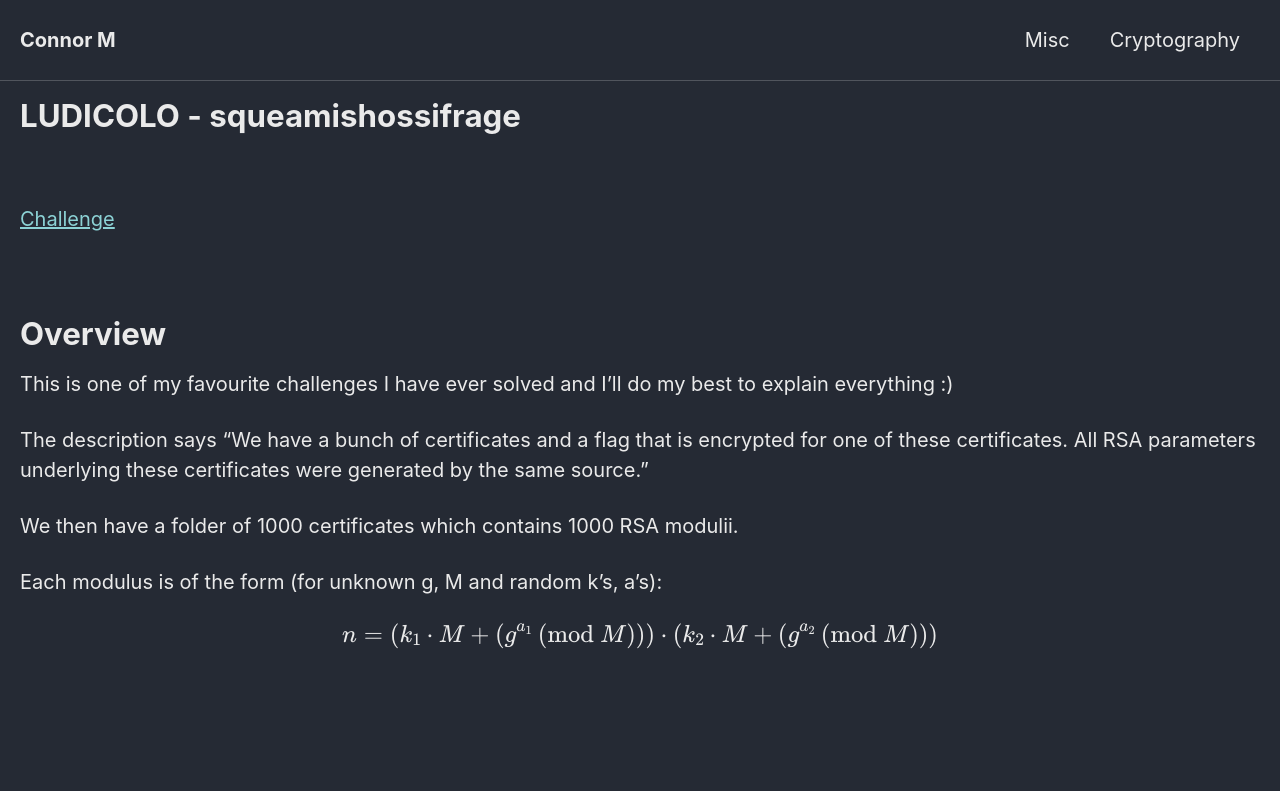
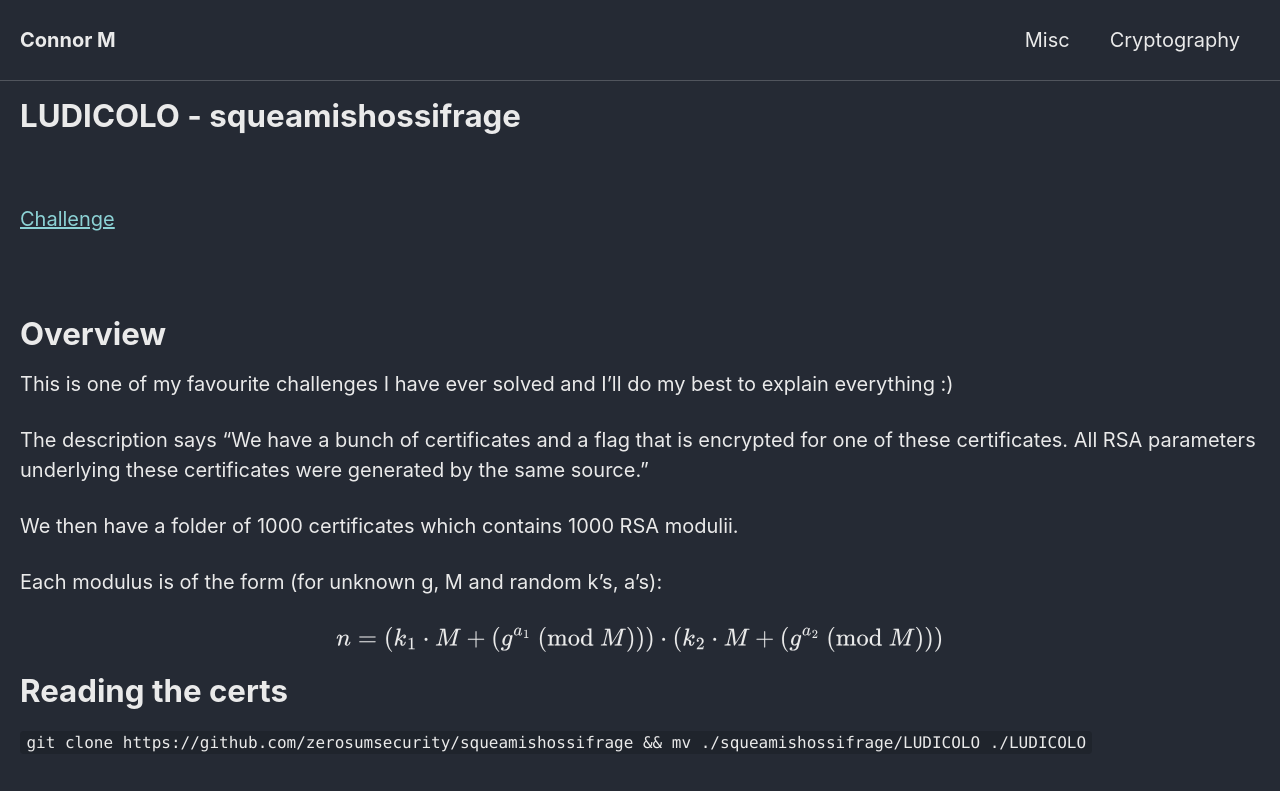
Before and after one commit to Connor-McCartney/Connor-McCartney.github.io, a Jekyll site: the page built from _pages/cryptography/rsa/LUDICOLO-squeamishossifrage.md, in a window 1280 px wide. Shown: the top 791 px of the page. Built offline with Jekyll 4.4.1, drawn with Linux system fonts in a browser that asks for light colours; cached includes are drawn as plain includes.

Commit message:
Update LUDICOLO-squeamishossifrage.md

```diff
--- a/_pages/cryptography/rsa/LUDICOLO-squeamishossifrage.md
+++ b/_pages/cryptography/rsa/LUDICOLO-squeamishossifrage.md
@@ -20,3 +20,7 @@ We then have a folder of 1000 certificates which contains 1000 RSA modulii.
 Each modulus is of the form (for unknown g, M and random k's, a's):
 
 $$n = (k_1 \cdot M + (g^{a_1} \text{ (mod } M \text{)})) \cdot (k_2 \cdot M + (g^{a_2} \text{ (mod } M \text{)}))$$
+
+# Reading the certs
+
+`git clone https://github.com/zerosumsecurity/squeamishossifrage && mv ./squeamishossifrage/LUDICOLO ./LUDICOLO`
```
